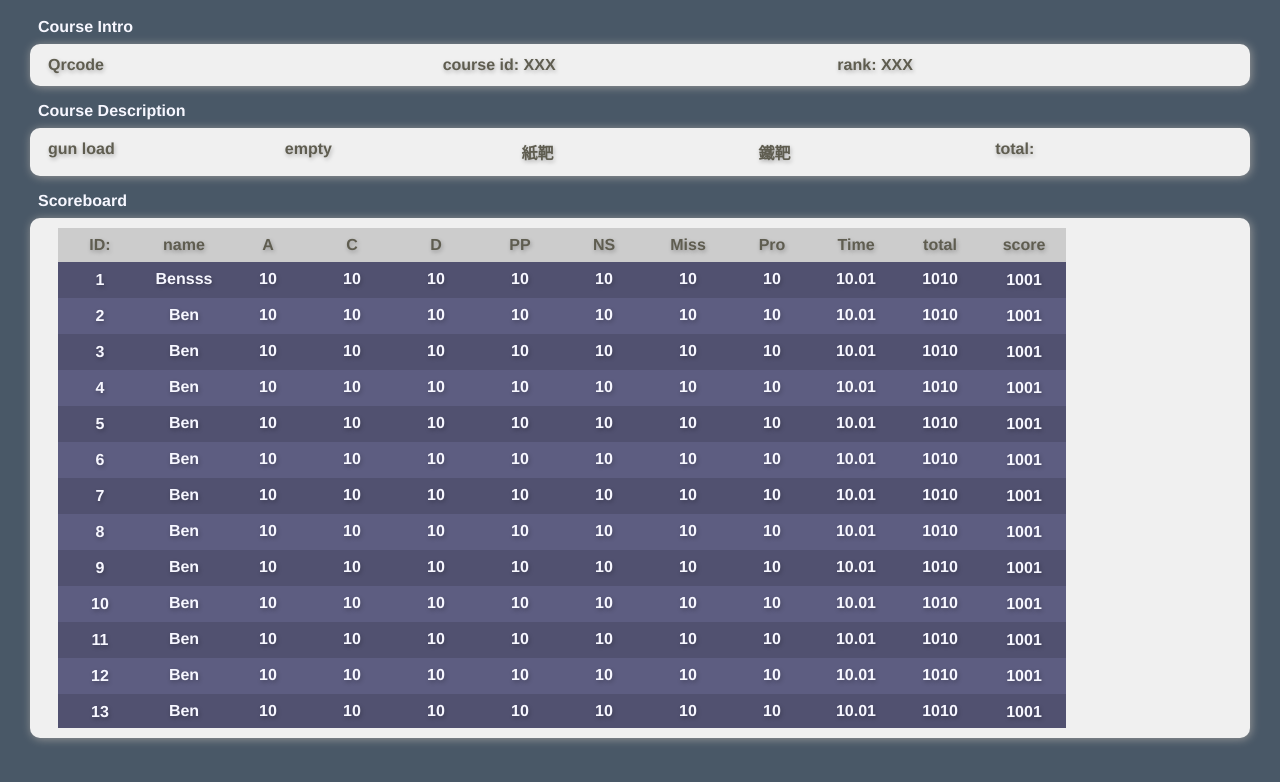
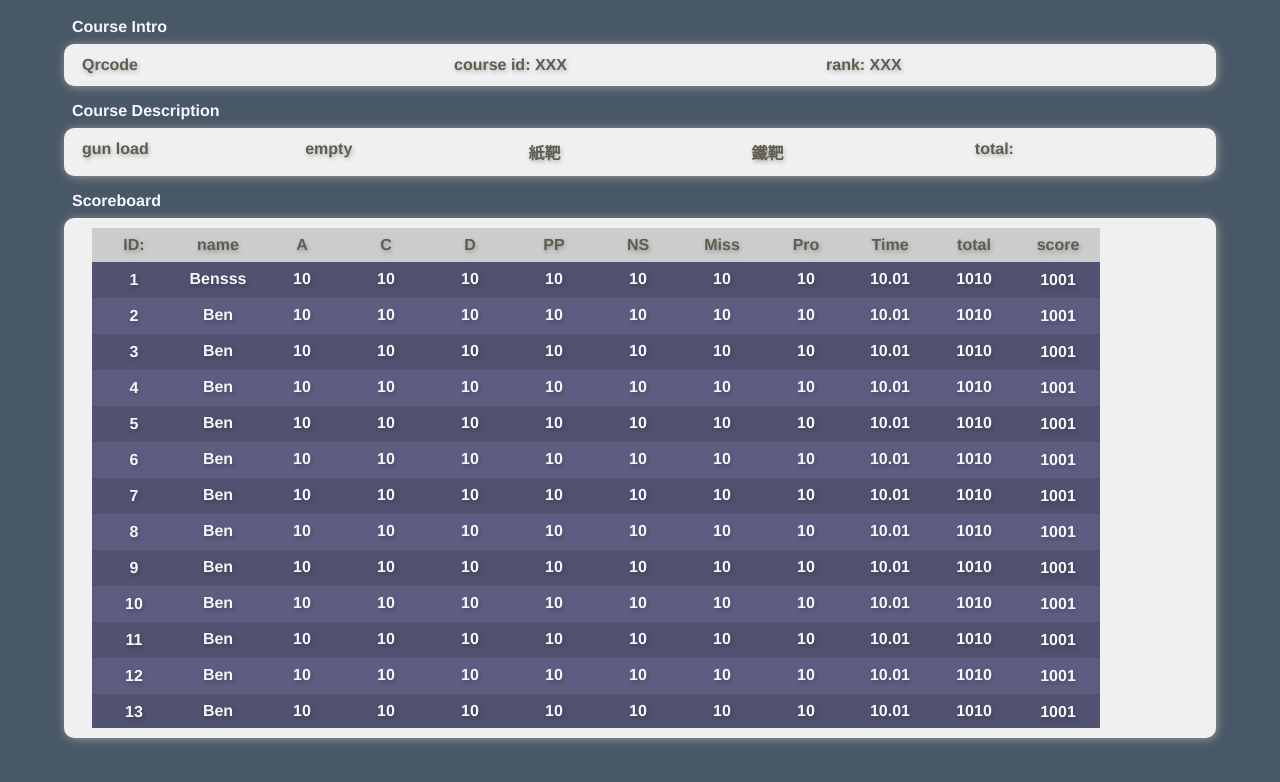
Before and after one commit to ben39053372/ipsc, a Vue app: page /course in a window 1280 px wide. Shown: the top 782 px of the page. Built offline with nearby package versions, Linux system fonts and the light colour scheme.

Commit message:
fix: Course page style

```diff
--- a/src/screens/Course.vue
+++ b/src/screens/Course.vue
@@ -1,14 +1,12 @@
 <template>
   <div class="container">
     <CourseHeader />
-    <!-- <CourseFinalRecord /> -->
     <CourseScoreboard />
   </div>
 </template>
 <script lang="ts">
   import { defineComponent } from 'vue';
   import CourseHeader from '../components/CourseHeader.vue';
-  import CourseFinalRecord from '../components/CourseFinalRecord.vue';
   import CourseScoreboard from '../components/CourseScoreboard.vue';
 
   export default defineComponent({
@@ -25,7 +23,8 @@
 <style scoped>
   .container {
     flex: 1;
+    max-width: 90%;
     align-self: flex-start;
-    padding: 10px 30px;
+    margin: 10px -10px;
   }
 </style>
```
